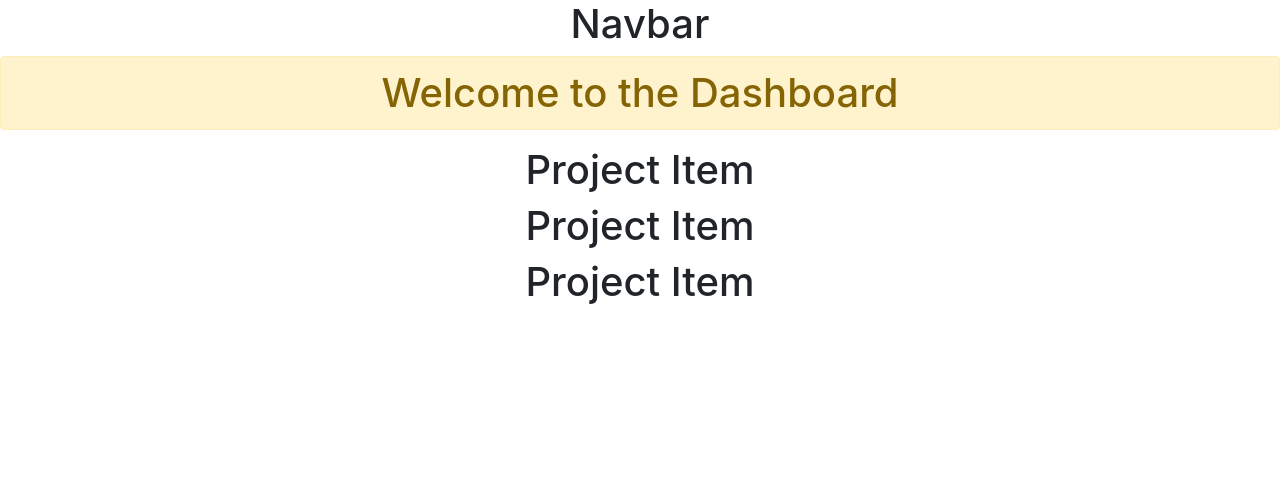
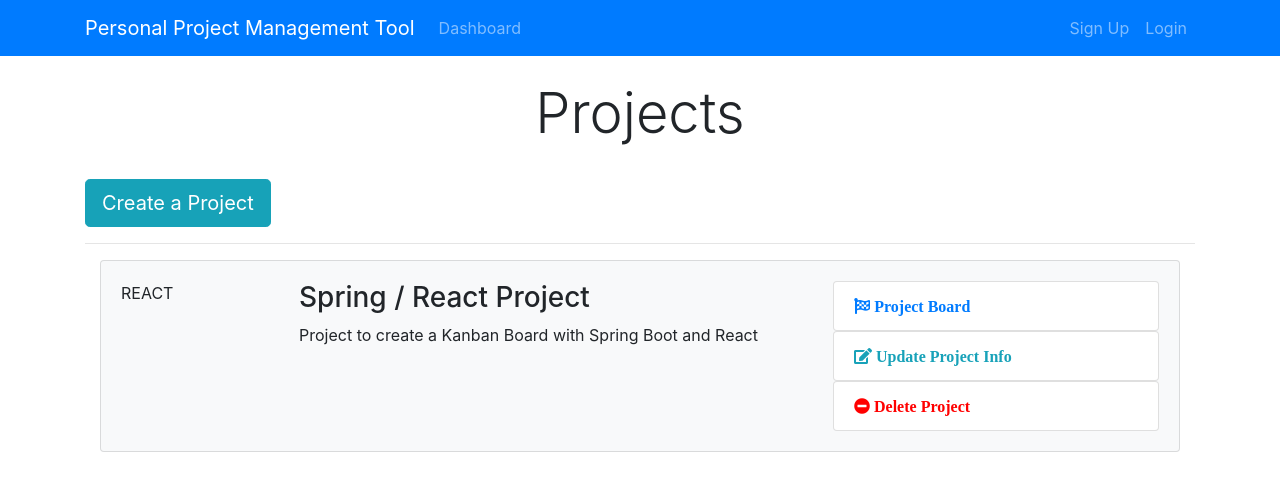
Before and after one commit to shao-hua-zhang/ProjectManagerTool, a React (Create React App) app in the folder ppmtool-react-client/: page / in a window 1280 px wide. Shown: the top 490 px of the page. Built offline with nearby package versions, Linux system fonts and the light colour scheme.

Commit message:
add navbarm, dashboard and project item

```diff
--- a/ppmtool-react-client/public/index.html
+++ b/ppmtool-react-client/public/index.html
@@ -24,7 +24,13 @@
       work correctly both with client-side routing and a non-root public URL.
       Learn how to configure a non-root public URL by running `npm run build`.
     -->
-    <title>React App</title>
+    <link
+      rel="stylesheet"
+      href="https://use.fontawesome.com/releases/v5.2.0/css/all.css"
+      integrity="sha384-hWVjflwFxL6sNzntih27bfxkr27PmbbK/iSvJ+a4+0owXq79v+lsFkW54bOGbiDQ"
+      crossorigin="anonymous"
+    />
+    <title>PPM Tool</title>
   </head>
   <body>
     <noscript>You need to enable JavaScript to run this app.</noscript>
--- a/ppmtool-react-client/src/App.css
+++ b/ppmtool-react-client/src/App.css
@@ -1,38 +1,65 @@
-.App {
-  text-align: center;
+img {
+  width: 100%;
 }
 
-.App-logo {
-  height: 40vmin;
-  pointer-events: none;
+.navbar {
+  background-color: #e3f2fd;
+}
+.fa.fa-edit {
+  color: #18a2b9;
 }
 
-@media (prefers-reduced-motion: no-preference) {
-  .App-logo {
-    animation: App-logo-spin infinite 20s linear;
-  }
+.list-group-item.delete:hover {
+  cursor: -webkit-grab;
+  background-color: pink;
 }
 
-.App-header {
-  background-color: #282c34;
-  min-height: 100vh;
-  display: flex;
-  flex-direction: column;
-  align-items: center;
-  justify-content: center;
-  font-size: calc(10px + 2vmin);
-  color: white;
+.list-group-item.update:hover {
+  cursor: -webkit-grab;
+  background-color: gainsboro;
 }
 
-.App-link {
-  color: #61dafb;
+.list-group-item.board:hover {
+  cursor: -webkit-grab;
+  background-color: gainsboro;
 }
 
-@keyframes App-logo-spin {
-  from {
-    transform: rotate(0deg);
-  }
-  to {
-    transform: rotate(360deg);
-  }
+.fa.fa-minus-circle {
+  color: red;
 }
+
+.landing {
+  position: relative;
+  /* background: url("../img/showcase.jpg") no-repeat; */
+  background-size: cover;
+  background-position: center;
+  height: 100vh;
+  margin-top: -24px;
+  margin-bottom: -50px;
+}
+
+.landing-inner {
+  padding-top: 80px;
+}
+
+.dark-overlay {
+  background-color: rgba(0, 0, 0, 0.7);
+  position: absolute;
+  top: 0;
+  left: 0;
+  width: 100%;
+  height: 100%;
+}
+
+.card-form {
+  opacity: 0.9;
+}
+
+.latest-profiles-img {
+  width: 40px;
+  height: 40px;
+}
+
+.form-control::placeholder {
+  color: #bbb !important;
+}
--- a/ppmtool-react-client/src/components/Dashboard.js
+++ b/ppmtool-react-client/src/components/Dashboard.js
@@ -4,11 +4,21 @@
 class Dashboard extends Component {
   render() {
     return (
-      <div>
-        <h1 className="alert alert-warning">Welcome to the Dashboard</h1>
-        <ProjectItem />
-        <ProjectItem />
-        <ProjectItem />
+      <div className="projects">
+        <div className="container">
+          <div className="row">
+            <div className="col-md-12">
+              <h1 className="display-4 text-center">Projects</h1>
+              <br />
+              <a href="ProjectForm.html" className="btn btn-lg btn-info">
+                Create a Project
+              </a>
+              <br />
+              <hr />
+              <ProjectItem />
+            </div>
+          </div>
+        </div>
       </div>
     );
   }
--- a/ppmtool-react-client/src/components/Layout/Header.js
+++ b/ppmtool-react-client/src/components/Layout/Header.js
@@ -3,9 +3,44 @@
 class Header extends Component {
   render() {
     return (
-      <div>
-        <h1>Navbar</h1>
-      </div>
+      <nav className="navbar navbar-expand-sm navbar-dark bg-primary mb-4">
+        <div className="container">
+          <a className="navbar-brand" href="Dashboard.html">
+            Personal Project Management Tool
+          </a>
+          <button
+            className="navbar-toggler"
+            type="button"
+            data-toggle="collapse"
+            data-target="#mobile-nav"
+          >
+            <span className="navbar-toggler-icon" />
+          </button>
+
+          <div className="collapse navbar-collapse" id="mobile-nav">
+            <ul className="navbar-nav mr-auto">
+              <li className="nav-item">
+                <a className="nav-link" href="/dashboard">
+                  Dashboard
+                </a>
+              </li>
+            </ul>
+
+            <ul className="navbar-nav ml-auto">
+              <li className="nav-item">
+                <a className="nav-link " href="register.html">
+                  Sign Up
+                </a>
+              </li>
+              <li className="nav-item">
+                <a className="nav-link" href="login.html">
+                  Login
+                </a>
+              </li>
+            </ul>
+          </div>
+        </div>
+      </nav>
     );
   }
 }
--- a/ppmtool-react-client/src/components/Project/ProjectItem.js
+++ b/ppmtool-react-client/src/components/Project/ProjectItem.js
@@ -2,7 +2,40 @@
 
 class ProjectItem extends Component {
   render() {
-    return <h1>Project Item</h1>;
+    return (
+      <div className="container">
+        <div className="card card-body bg-light mb-3">
+          <div className="row">
+            <div className="col-2">
+              <span className="mx-auto">REACT</span>
+            </div>
+            <div className="col-lg-6 col-md-4 col-8">
+              <h3>Spring / React Project</h3>
+              <p>Project to create a Kanban Board with Spring Boot and React</p>
+            </div>
+            <div className="col-md-4 d-none d-lg-block">
+              <ul className="list-group">
+                <a href="#">
+                  <li className="list-group-item board">
+                    <i className="fa fa-flag-checkered pr-1"> Project Board </i>
+                  </li>
+                </a>
+                <a href="#">
+                  <li className="list-group-item update">
+                    <i className="fa fa-edit pr-1"> Update Project Info</i>
+                  </li>
+                </a>
+                <a href="">
+                  <li className="list-group-item delete">
+                    <i className="fa fa-minus-circle pr-1"> Delete Project</i>
+                  </li>
+                </a>
+              </ul>
+            </div>
+          </div>
+        </div>
+      </div>
+    );
   }
 }
 
```
